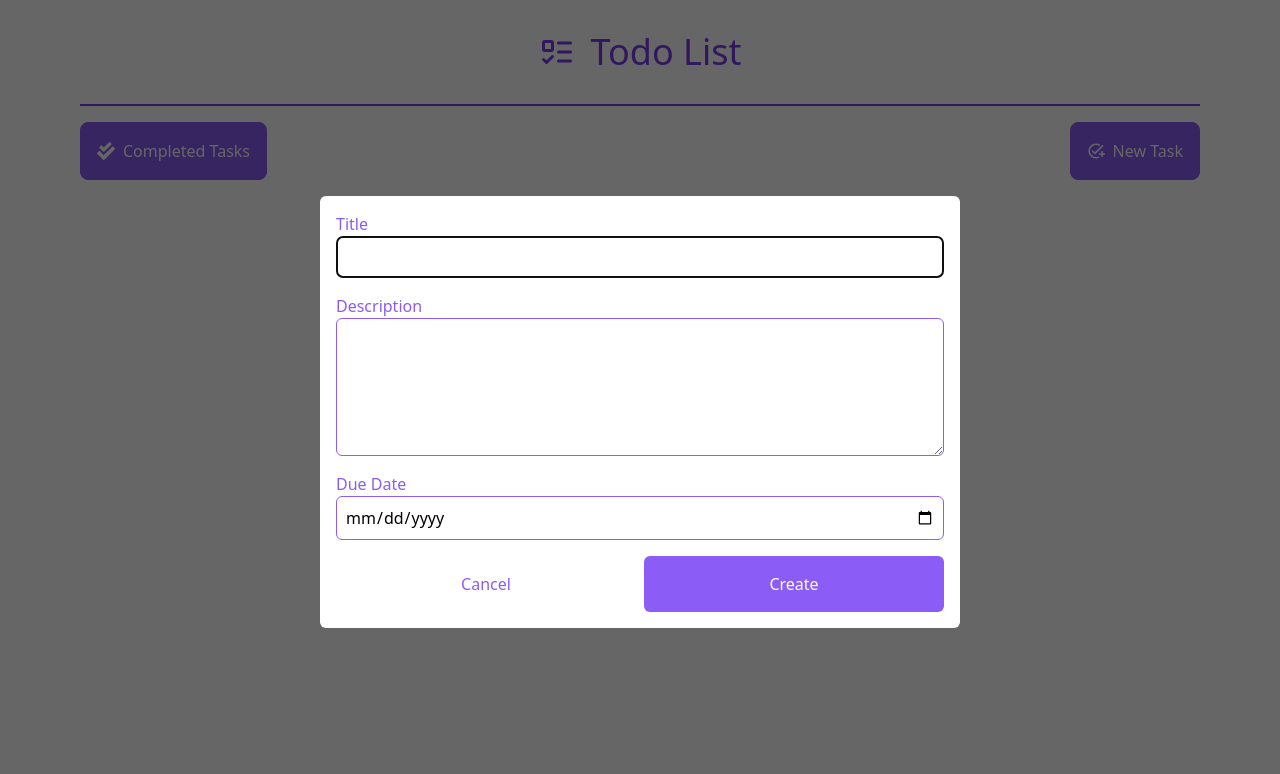
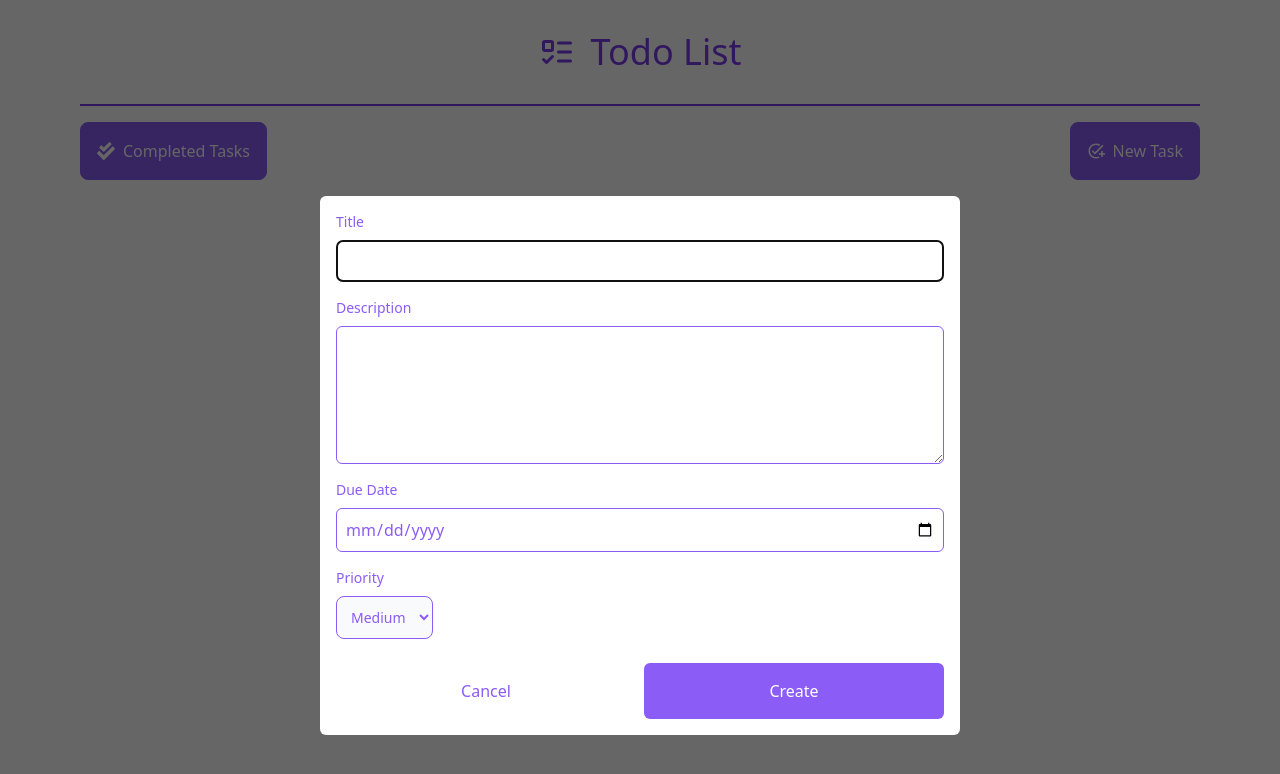
Before and after one commit to ManhhND/react-todo-list, a React (Vite) app: page / in a window 1280 px wide. Both pictures are taken after a click on the button "New Task". Shown: the top 774 px of the page. Built offline with nearby package versions, Linux system fonts and the light colour scheme.

Commit message:
feat: add priority field to form

```diff
--- a/src/components/TaskForm.tsx
+++ b/src/components/TaskForm.tsx
@@ -24,6 +24,7 @@ const TaskForm = ({
     title: "",
     description: "",
     dueDate: "",
+    priority: "medium",
     completed: false
   };
   const [formValues, setFormValues] = useState<TaskItem>(intialValues)
@@ -32,10 +33,11 @@ const TaskForm = ({
   const dispatch = useAppDispatch()
   const titleRef = useRef<HTMLInputElement>(null)
   const descriptionRef = useRef<HTMLTextAreaElement>(null)
+  const dueDateRef = useRef<HTMLInputElement>(null)
+  const priorityRef = useRef<HTMLSelectElement>(null)
   const completionRef = useRef<HTMLInputElement>(null)
-  const dueDateRef = useRef<HTMLInputElement>(null)
 
-  const handleFieldChange = (e: ChangeEvent<HTMLInputElement|HTMLTextAreaElement>) => {
+  const handleFieldChange = (e: ChangeEvent<HTMLInputElement|HTMLTextAreaElement|HTMLSelectElement>) => {
     const { name, value } = e.target
     setFormValues({ ...formValues, [name]: value })
   }
@@ -47,8 +49,10 @@ const TaskForm = ({
       title: formValues.title ? formValues.title : titleRef.current?.value as string,
       description: formValues.description ? formValues.description : descriptionRef.current?.value as string,
       dueDate: formValues.dueDate ? formValues.dueDate : dueDateRef.current?.value as string,
+      priority: formValues.priority ? formValues.priority : priorityRef.current?.value as string,
       completed: completionRef.current?.checked as boolean,
     }
+
     setFormErrors(validate(formStateData))
     setIsSubmitting(true)
   }
@@ -84,6 +88,7 @@ const TaskForm = ({
       title: formValues.title ? formValues.title : titleRef.current?.value as string,
       description: formValues.description ? formValues.description : descriptionRef.current?.value as string,
       dueDate: formValues.dueDate ? formValues.dueDate : dueDateRef.current?.value as string,
+      priority: formValues.priority ? formValues.priority : priorityRef.current?.value as string,
       completed: completionRef.current?.checked as boolean,
     }
     if (action === 'create' && Object.keys(formErrors).length === 0) {
@@ -100,19 +105,27 @@ const TaskForm = ({
       <Modal onClose={onModalClose}>
         <form className="p-4" onSubmit={handleSubmit}>
           <div className="mb-4">
-            <label className="text-violet-500" htmlFor="title">Title</label>
+            <label className="block mb-2 text-sm font-medium text-violet-500" htmlFor="title">Title</label>
             <input className="w-full p-2 border border-violet-500 rounded-md" type="text" id="title" name="title" onChange={handleFieldChange} defaultValue={taskData?.title} ref={titleRef} autoFocus />
             <span className="text-red-500 italic">{formErrors?.title}</span>
           </div>
           <div className="mb-4">
-            <label className="text-violet-500" htmlFor="description">Description</label>
+            <label className="block mb-2 text-sm font-medium text-violet-500" htmlFor="description">Description</label>
             <textarea className="block p-2 w-full border border-violet-500 rounded-md" id="description" name="description" rows={5} onChange={handleFieldChange} defaultValue={taskData?.description} ref={descriptionRef} />
             <span className="text-red-500 italic">{formErrors.description ?? formErrors.description}</span>
           </div>
           <div className="mb-4">
-            <label className="text-violet-500" htmlFor="title">Due Date</label>
-            <input className="w-full p-2 border border-violet-500 rounded-md" type="date" id="dueDate" name="dueDate" onChange={handleFieldChange} defaultValue={taskData?.dueDate} ref={dueDateRef} />
+            <label className="block mb-2 text-sm font-medium text-violet-500" htmlFor="dueDate">Due Date</label>
+            <input className="w-full p-2 border border-violet-500 rounded-md text-violet-500" type="date" id="dueDate" name="dueDate" onChange={handleFieldChange} defaultValue={taskData?.dueDate} ref={dueDateRef} />
             <span className="text-red-500 italic">{formErrors.dueDate ?? formErrors.dueDate}</span>
+          </div>
+          <div className="mb-4">
+            <label className="block mb-2 text-sm font-medium text-violet-500" htmlFor="priority">Priority</label>
+            <select name="priority" className="bg-gray-50 border border-violet-500 text-violet-500 mb-6 text-sm rounded-lg focus:ring-violet-700 focus:border-violet-700 block p-2.5" onChange={handleFieldChange} defaultValue={taskData ? taskData.priority : intialValues.priority} ref={priorityRef}>
+              <option value="low">Low</option>
+              <option value="medium">Medium</option>
+              <option value="high">High</option>
+            </select>
           </div>
           {action === 'update' && <div className="mb-4">
             <input type="checkbox" className="hidden peer" id={`task-${taskData?.id}-completion`} ref={completionRef}defaultChecked={taskData?.completed} />
--- a/src/features/taskSlice.ts
+++ b/src/features/taskSlice.ts
@@ -29,6 +29,7 @@ export const taskSlice = createSlice({
           title: action.payload.title,
           description: action.payload.description,
           dueDate: action.payload.dueDate,
+          priority: action.payload.priority,
           completed: action.payload.completed
         } : task
       )
```
